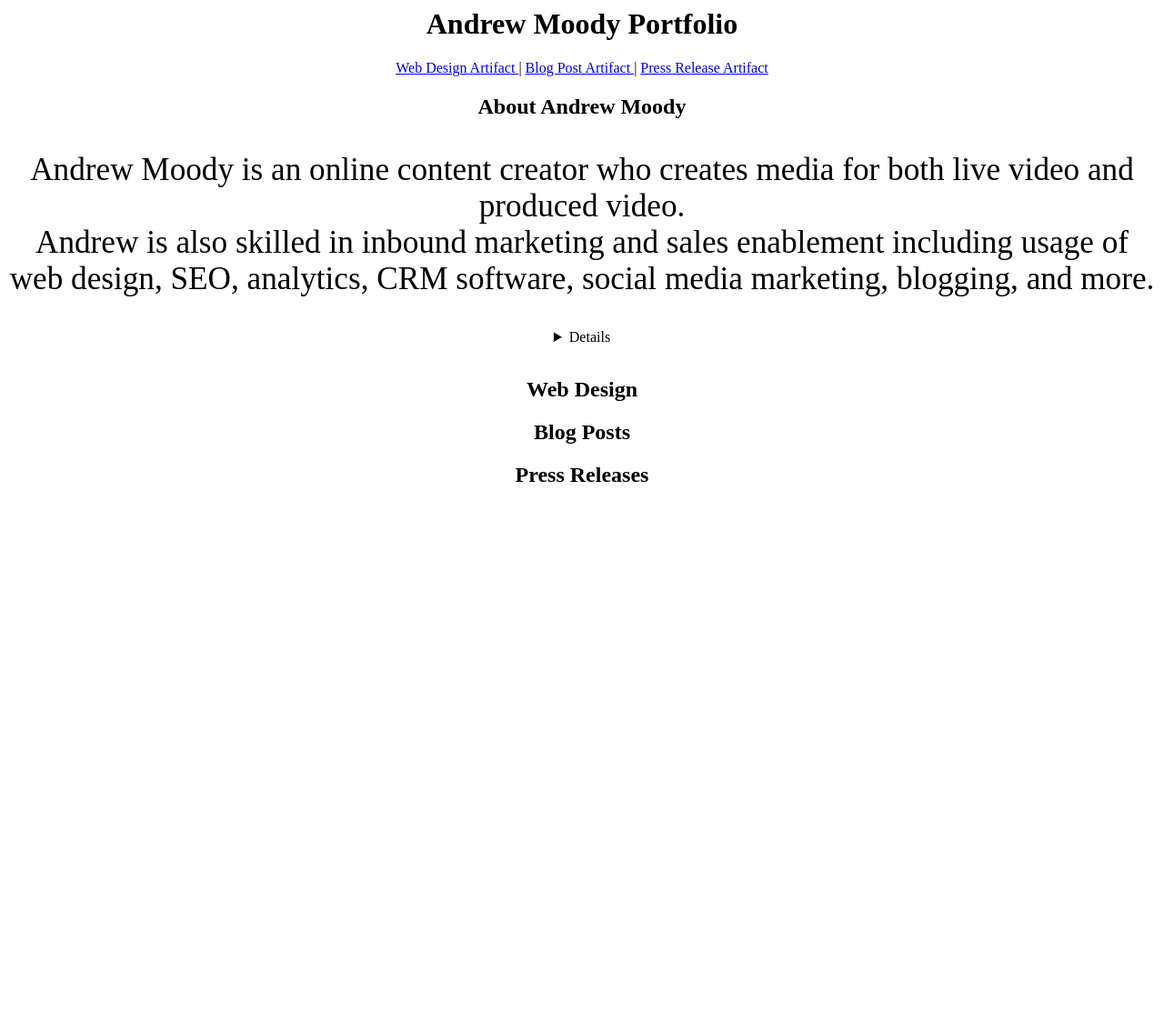
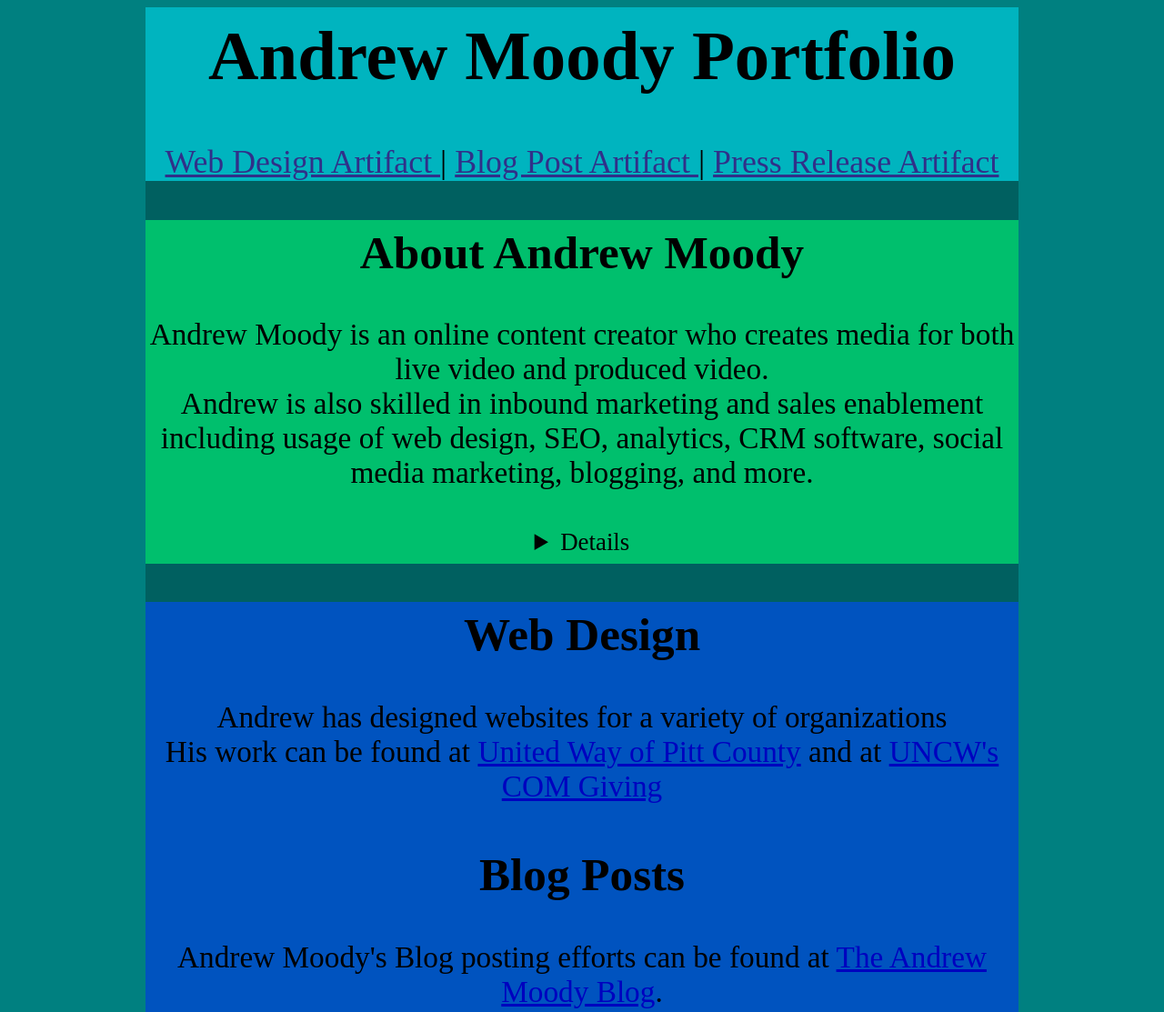
Before and after one commit to adm9835/adm9835.github.io, a plain HTML site: page index.html in a window 1280 px wide. Shown: the top 1113 px of the page at 91% size. Before the commit the page ends 800 px from the top, so only its background shows below. Drawn offline with Linux system fonts and the light colour scheme.

Commit message:
Update index.html

```diff
--- a/index.html
+++ b/index.html
@@ -1,18 +1,83 @@
 <style>
     main {
         text-align: center;
+        font-family: serif;
+        filter: brightness(75%);
+    }
+
+    html {
+        background-color: teal;
     }
 
     @media(max-width: 800px) {
         p {
-            font-size: 1.5em;
+            font-size: 3.4vw;
+        }
+        main {
+            height: 100vh;
+            width: 90vw;
+            margin: auto;
+        }
+        details {
+            font-size: 3vw;
+            line-height: 1.75em;
         }
     }
 
     @media(min-width: 801px) {
         p {
-            font-size: 2.2em;
+            font-size: 2.6vw;
         }
+        main {
+            height: 100vh;
+            width: 75vw;
+            margin: auto;
+        }
+        details {
+            font-size: 2.1vw;
+            line-height: 1.75em;
+        }
+    }
+
+    h1 {
+        font-size: 6.0vw;
+        padding-top: 10px;
+    }
+
+    h2 {
+        font-size: 4.0vw;
+        padding-top: 6px;
+    }
+
+    main {
+        background-color: teal;
+    }
+
+    header {
+        background-color: #00f0ff;
+        color: black;
+    }
+
+    .about {
+        background-color: #00ff91;
+        color: black;
+    }
+
+    .artifact {
+        background-color: #006fff;
+        color: black
+    }
+
+    a {
+        filter: contrast(.5);
+    }
+
+    nav {
+        font-size: 2.8vw;
+    }
+
+    .artifact-a {
+        filter: saturate(10);
     }
 </style>
 <html>
@@ -57,7 +122,7 @@
 
     <body>
         <section>
-            <article>
+            <article class="about">
                 <h2>
                     About Andrew Moody
                 </h2>
@@ -76,24 +141,31 @@
                 </p>
             </article>
         </section>
+        <div class="artifact">
             <section>
                 <h2>
                     Web Design
                 </h2>
+                <p>
+                    Andrew has designed websites for a variety of organizations<br> His work can be found at <a class="artifact-a" href="https://www.uwpcnc.org">United Way of Pitt County</a> and at <a class="artifact-a" href="http://comgiving.com/">UNCW's COM Giving</a>
+                </p>
 
             </section>
             <section>
                 <h2>
                     Blog Posts
                 </h2>
+                <p>Andrew Moody's Blog posting efforts can be found at <a class="artifact-a" href="https://andrewmoodyonline.weebly.com/blog">The Andrew Moody Blog</a>.</p>
 
             </section>
             <section>
                 <h2>
                     Press Releases
                 </h2>
+                <p>Andrew Moody's Press Release efforts can be found at <a class="artifact-a" href="https://andrewmoodyonline.weebly.com/artifact-1.html">Andrew Moody's Press Releases</a>.</p>
 
             </section>
+        </div>
     </body>
 </main>
 
```
Lines whose indentation alone changed are shown as unchanged.
